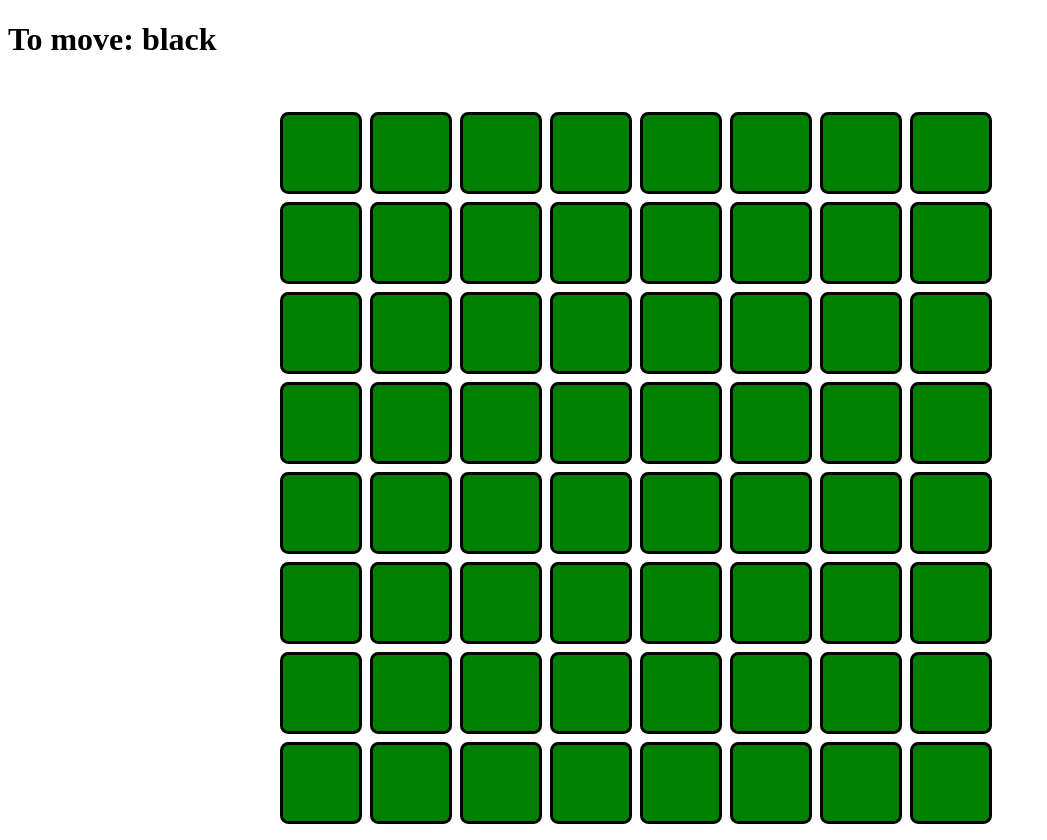
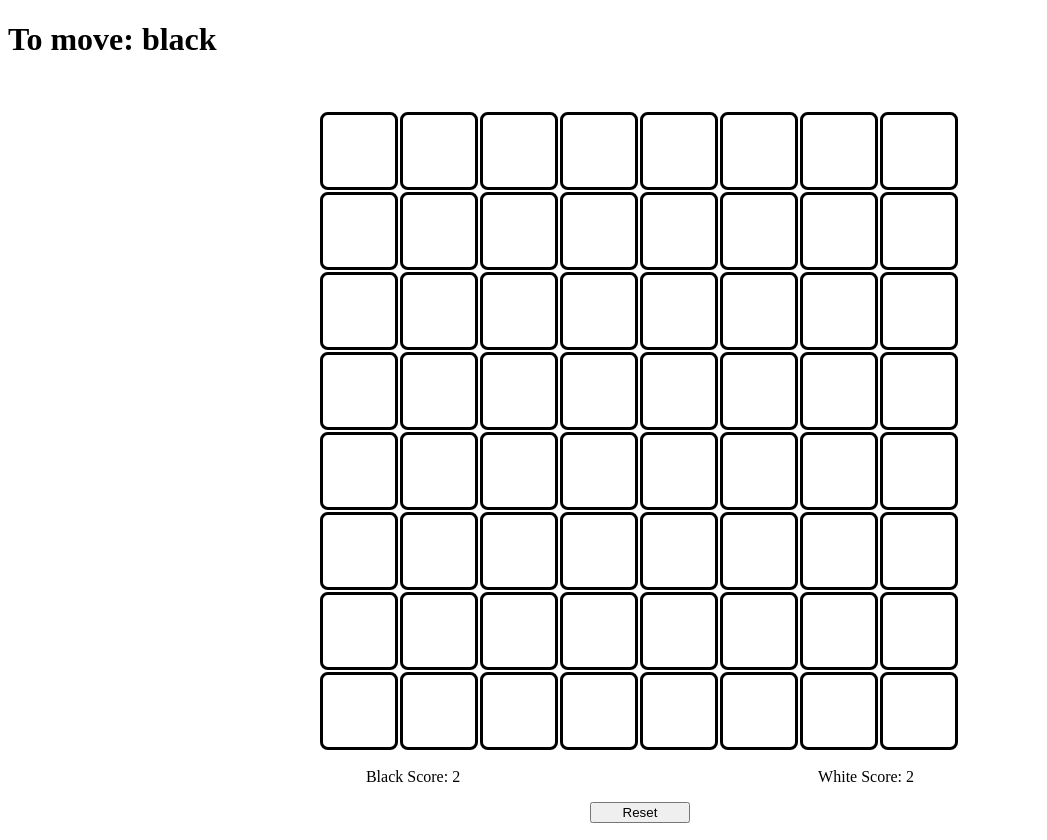
Before and after one commit to AlexXLi12/othello-app, a Flask app: page / in a window 1280 px wide. Shown: the whole page, without its empty margins (0-1047 px from the left). Run offline with Flask 3, Linux system fonts and the light colour scheme; data that the repository does not hold is empty.

Commit message:
Add game reset functionality and update UI for scores

```diff
--- a/app.py
+++ b/app.py
@@ -43,5 +43,17 @@ def get_state():
                      'possible_moves': list(game.possible_moves)}
     return jsonify(response_data)
 
+@app.route('/reset', methods=['POST'])
+def reset_game():
+    global game
+    game = GameState()
+    response_data = {'board': game.board,
+                     'to_move': game.to_move,
+                     'winner': game.winner,
+                     'possible_moves': list(game.possible_moves),
+                     'message': 'Game reset.'}
+    return jsonify(response_data)
+
+
 if __name__ == '__main__':
     app.run(debug=True)
--- a/static/css/style.css
+++ b/static/css/style.css
@@ -1,6 +1,6 @@
 .container {
-    height:90vh;
-    width:90vh;
+    height:80vh;
+    width:80vh;
     display: grid;
     grid-template-columns: repeat(8, 1fr);
     grid-template-rows: repeat(8, 1fr);
@@ -12,16 +12,53 @@
     display: flex;
     align-items: center;
     justify-content: center;
-    height:9.5vh;
-    width:9.5vh;
-    background-color: green;
+    height:9vh;
+    width:9vh;
     border-radius: 10%;
     border: 3px solid black;
 }
-.container div:hover {
-    background: #00f094;
+
+.score-container {
+    width: 100%;
+    display: flex;
+    flex-direction: row;
+    justify-content: space-evenly;
+    margin: 0 10%;
 }
+
+.bottom-container {
+    display: flex;
+    flex-direction: column;
+    justify-content: center;
+    align-items: center;
+}
+
+.bottom-container button {
+    width: 100px;
+}
+
 img {
     max-width: 80%;
     max-height: 80%;
 }
+
+/* Default tile styling */
+.default-tile {
+    background-color: green;
+    width: 50px;
+    height: 50px;
+    display: inline-block;
+    border: 1px solid black;
+}
+
+/* Highlight possible moves */
+.possible-move {
+    background-color: yellow;
+}
+
+/* Hover effect */
+.possible-move:hover {
+    border: 2px solid red;
+    cursor: pointer;
+    background-color: #00f094;
+}
--- a/static/js/index.js
+++ b/static/js/index.js
@@ -1,22 +1,14 @@
+// create board with starting pieces
+let resetButton = document.getElementById("reset");
+resetButton.onclick = resetGame;
 
-async function getState() {
-    let response = await fetch("http://localhost:5000/state", {
-        method: "GET",
-        headers: {
-            "Content-Type": "application/json"
-        }
-    });
-    let data = await response.json();
-    return data;
-}
-// create board with starting pieces
+
 let res = getState();
 for(let k = 0; k < 64; k++){
     let div = document.createElement("div");
     div.id = "pos" + k;
     document.getElementById("board").appendChild(div);
     div.onclick = async () => {
-        let id_string = ""+div.id
         let res = await makeMove(div.id);
         renderBoard(res.board, res.possible_moves);
         if (res.winner != null) {
@@ -39,6 +31,7 @@ for(let k = 0; k < 64; k++){
         }
     }
 }
+
 res.then((data) => {
     renderBoard(data.board, data.possible_moves);
     if (data.to_move == "O"){
@@ -49,6 +42,17 @@ res.then((data) => {
 }, (error) => {
     console.log(error);
 });
+
+async function getState() {
+    let response = await fetch("http://localhost:5000/state", {
+        method: "GET",
+        headers: {
+            "Content-Type": "application/json"
+        }
+    });
+    let data = await response.json();
+    return data;
+}
 
 async function makeMove(position) {
     let response = await fetch("http://localhost:5000/move?pos=" + position, {
@@ -71,19 +75,47 @@ function placePiece(position, color) {
 }
 
 function renderBoard(board, possible_moves) {
-    for(let k = 0; k < 64; k++){
+    let blackScore = 0;
+    let whiteScore = 0;
+    for (let k = 0; k < 64; k++) {
         let div = document.getElementById("pos" + k);
         let color = board[k];
-        if(possible_moves.includes(k)){
-            div.style.backgroundColor = "yellow";
+        // Remove any existing classes
+        div.classList.remove("possible-move", "default-tile");
+
+        // Add classes based on the board state
+        if (possible_moves.includes(k)) {
+            div.classList.add("possible-move");
         } else {
-            div.style.backgroundColor = "green";
+            div.classList.add("default-tile");
         }
-        if(color == "X"){
+        if (color == "X") {
             placePiece(div.id, "black");
-        }
-        if(color == "O"){
+            blackScore++;
+        } else if (color == "O") {
             placePiece(div.id, "white");
+            whiteScore++;
+        } else {
+            div.innerHTML = "";
         }
     }
+    document.getElementById("black-score").innerText = blackScore;
+    document.getElementById("white-score").innerText = whiteScore;
 }
+
+async function resetGame() {
+    let response = await fetch("http://localhost:5000/reset", {
+        method: "POST",
+        headers: {
+            "Content-Type": "application/json"
+        }
+    });
+    let data = await response.json();
+    console.log(data);
+    renderBoard(data.board, data.possible_moves);
+    if (data.to_move == "O"){
+            document.getElementById("player-turn").innerText = "white";
+    } else {
+        document.getElementById("player-turn").innerText = "black";
+    }
+}
--- a/templates/othello.html
+++ b/templates/othello.html
@@ -1,5 +1,6 @@
 <!DOCTYPE html>
 <html>
+
 <head>
     <meta charset="utf-8">
     <meta http-equiv="X-UA-Compatible" content="IE=edge">
@@ -8,9 +9,18 @@
     <meta name="viewport" content="width=device-width, initial-scale=1">
     <link rel="stylesheet" href="{{url_for('static', filename='css/style.css')}}">
 </head>
+
 <body>
     <h1>To move: <span id="player-turn">black</span></h1>
     <div class="container" id="board"></div>
+    <div class="bottom-container">
+        <div class="score-container">
+            <p>Black Score: <span id="black-score">2</span></p>
+            <p>White Score: <span id="white-score">2</span></p>
+        </div>
+        <button id="reset">Reset</button>
+    </div>
     <script src="static/js/index.js" defer></script>
 </body>
+
 </html>
```
Lines whose indentation alone changed are shown as unchanged.
